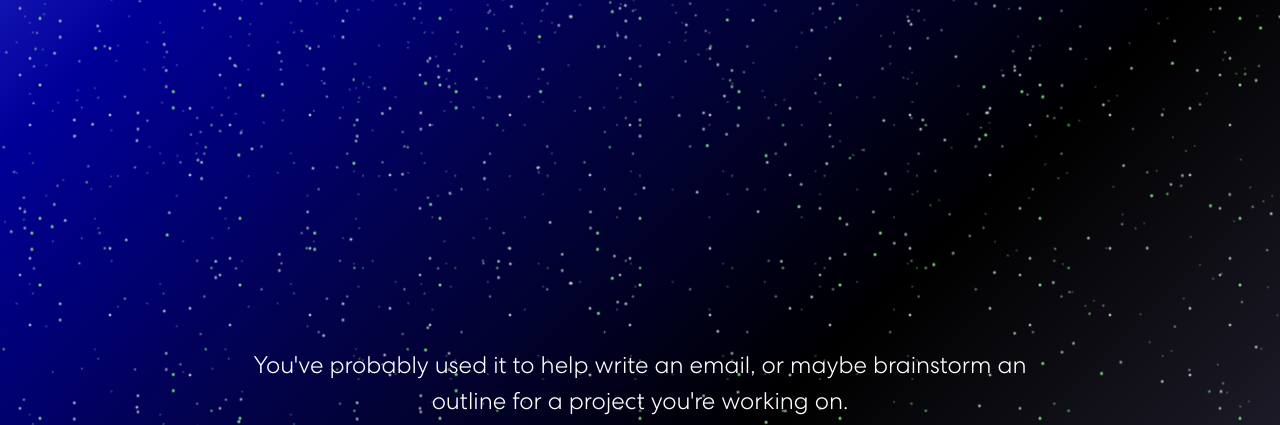
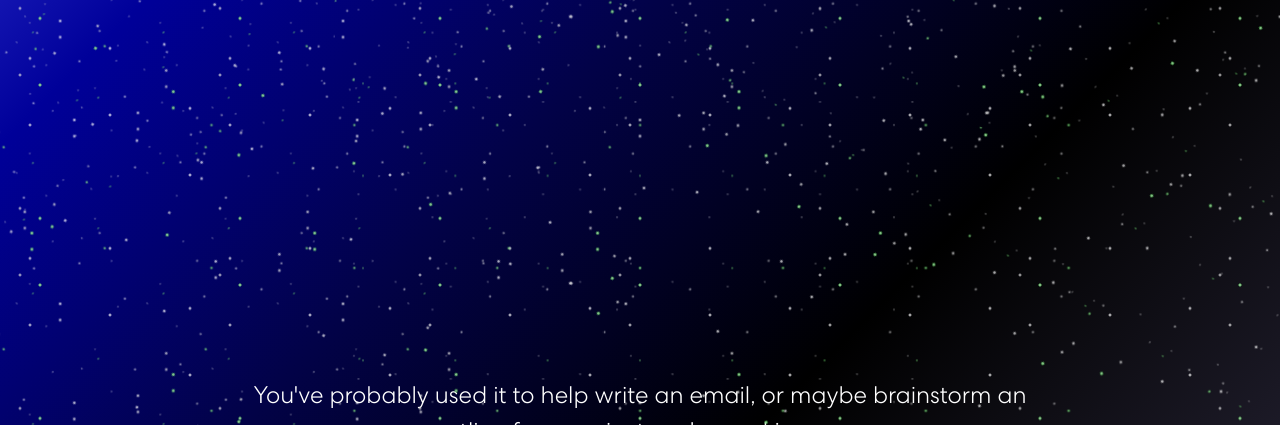
Before and after one commit to s-shenton/sky-header, a plain HTML site: page index.html in a window 1280 px wide. Shown: the part 375-800 px from the top of the page. Drawn offline with Linux system fonts and the light colour scheme; files whose address does not match are found by name.

Commit message:
Increase row-gap in .fixed class for improved spacing between elements

```diff
--- a/style.css
+++ b/style.css
@@ -53,7 +53,7 @@
   flex-direction: column;
   justify-content: flex-start;   /* Start items at the top */
   align-items: center;
-  row-gap: 350px;                 /* Add space between all children */
+  row-gap: 380px;                 /* Add space between all children */
   color: white;
   text-align: center;
   width: 100vw;
```
